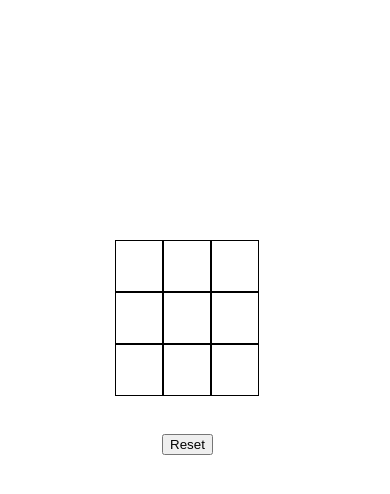
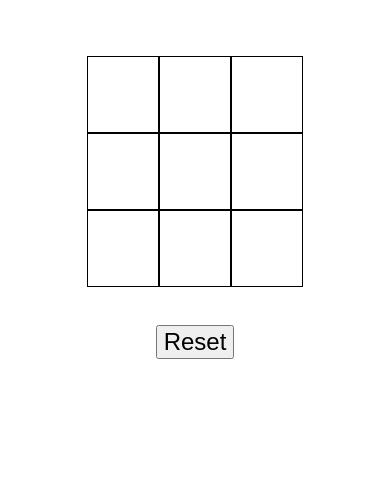
Before and after one commit to steelstring94/tictactoe, an Angular app: page / in a window 390 px wide. Shown: the top 494 px of the page. Built offline with nearby package versions, Linux system fonts and the light colour scheme.

Commit message:
Increased size, fixed alignment and improved display on phones

```diff
--- a/src/app/app.component.css
+++ b/src/app/app.component.css
@@ -1,21 +1,21 @@
 .board {
-	width: 10em;
-	margin: 15em auto 0 auto;
+	width: 15em;
+	margin: 15% auto 0 auto;
 	box-sizing: border-box;
 	text-align: center;
 }
 
 .row {
+	width: 100%;
 	display: block;
 	min-width: 100%;
 	min-height: 2em;
 	box-sizing: border-box;
 	padding: 0;
-	margin: 0;
-	text-align: justify;
 }
 
 .cell {
+	font-size: 150%;
 	display: inline-block;
 	width: 3em;
 	min-height: 100%;
@@ -28,15 +28,15 @@
 
 .victoryDiv {
 	height: 20px;
-	margin-right: 15px;
+	font-size: 150%;
 }
 
 .victoryMessage {
 	display: inline-block;
 	position: relative;
-	bottom: 5px;
+	bottom: 20px;
 }
 
 .reset {
-	margin-right: 15px;
+	font-size: 150%;
 }
```
